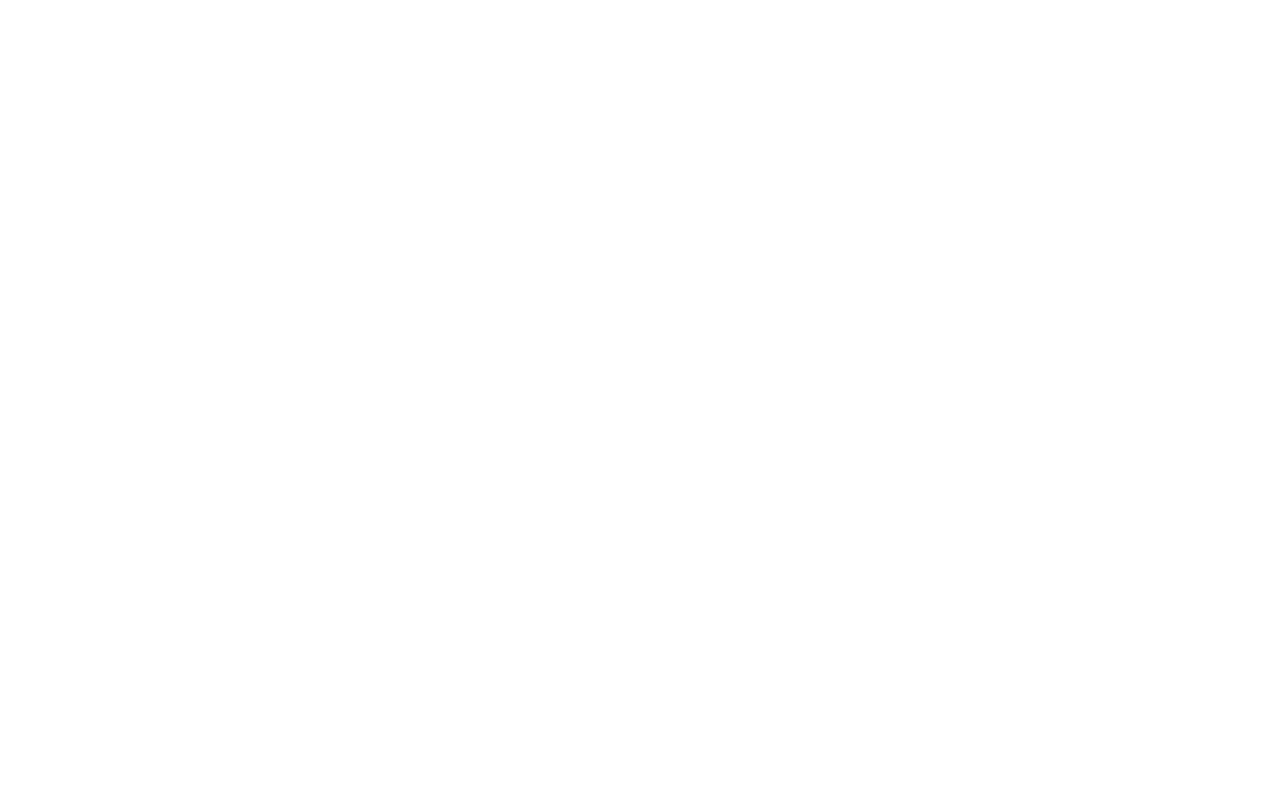
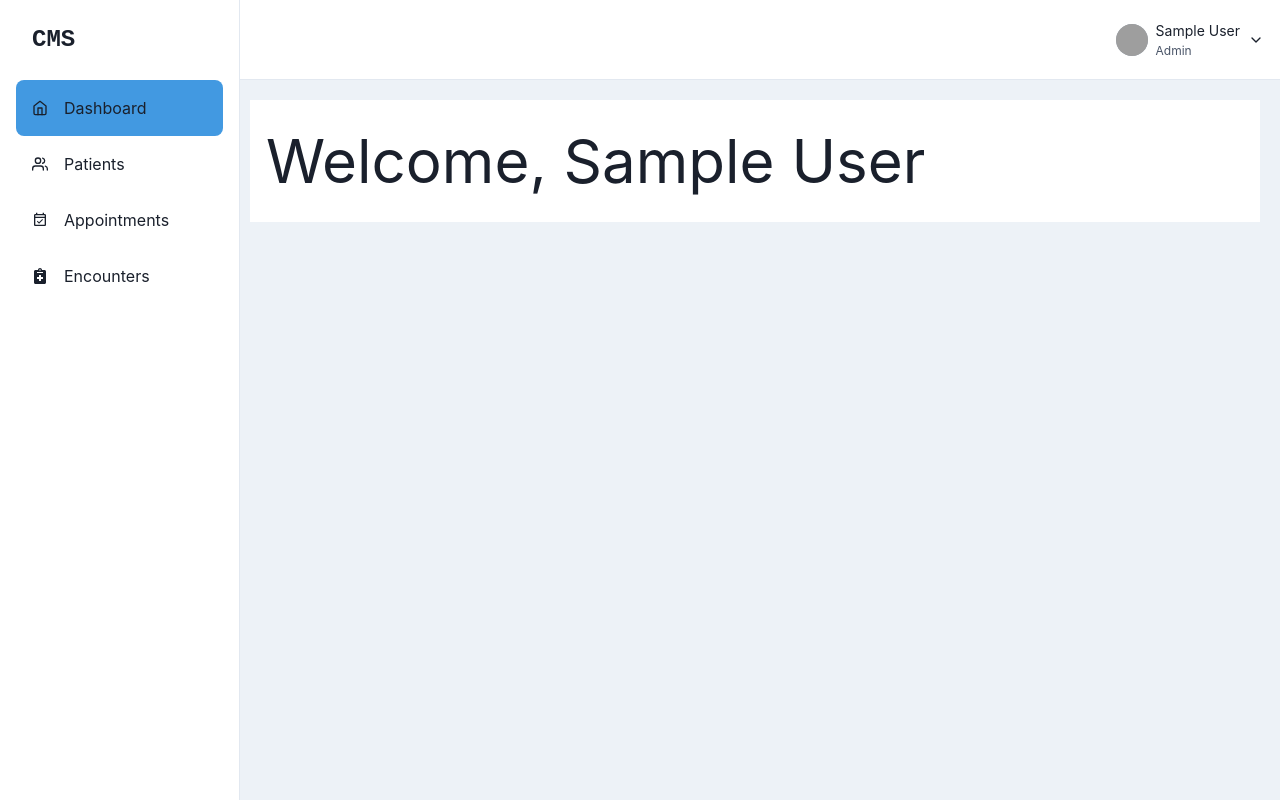
Before and after one commit to FIT3162-Team-Project-35/clinic-management-system-fe, a React (Vite) app: page / in a window 1280 px wide. Before the commit this address had no page. Built offline with nearby package versions, Linux system fonts and the light colour scheme; sample sign-in values are in the browser's storage; grey boxes are pictures that could not be loaded.

Commit message:
Changed Home Route

```diff
--- a/src/components/SideBar.tsx
+++ b/src/components/SideBar.tsx
@@ -38,7 +38,7 @@
   href: string;
 }
 const LinkItems: Array<LinkItemProps> = [
-  { name: "Dashboard", icon: FiHome, href: "/home" },
+  { name: "Dashboard", icon: FiHome, href: "/" },
   { name: "Patients", icon: FiUsers, href: "/patient" },
   { name: "Appointments", icon: MdOutlineEventAvailable, href: "/appointment" },
   { name: "Encounters", icon: FaNotesMedical, href: "/encounter" },
--- a/src/pages/Home.tsx
+++ b/src/pages/Home.tsx
@@ -9,7 +9,7 @@
   const token = useSelector(selectCurrentToken);
   console.log(store.getState());
   return (
-    <SideBar active="/home">
+    <SideBar active="/">
       <div>
         <Text fontSize="6xl">Welcome, {user ? user.name : "User"}</Text>
       </div>
--- a/src/pages/Login.tsx
+++ b/src/pages/Login.tsx
@@ -46,7 +46,7 @@
         localStorage.setItem("token", token);
         localStorage.setItem("user", JSON.stringify(user));
         dispatch(setCredentials({ token, user }));
-        navigate("/home");
+        navigate("/");
       })
       .catch((err) => {
         console.log(err);
@@ -59,7 +59,7 @@
   useEffect(() => {
     const token = localStorage.getItem("token");
     if (token) {
-      navigate("/home");
+      navigate("/");
     }
   }, []);
 
--- a/src/routes.tsx
+++ b/src/routes.tsx
@@ -11,7 +11,7 @@
     <Routes>
       <Route path="/login" element={<Login />} />
       <Route element={<RequireAuth />}>
-        <Route path="/home" element={<Homepage />} />
+        <Route path="/" element={<Homepage />} />
         <Route path="/appointment" element={<Appointments />} />
         <Route path="/patient" element={<Patients />} />
         <Route path="/encounter" element={<Encounters />} />
```
